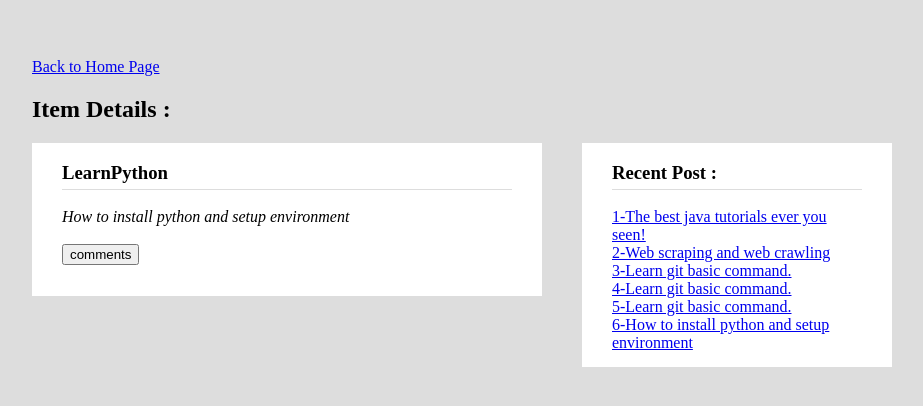
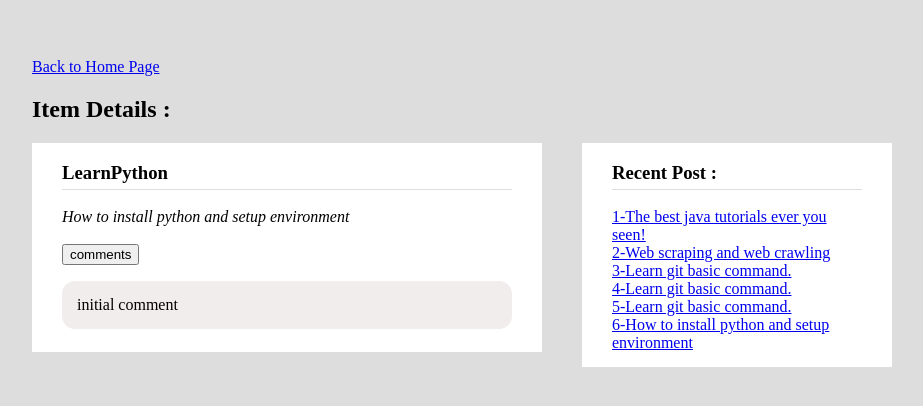
Before and after one commit to Rubel-Mahmud/Django-ORM, a Django app: page /blog/item/2/ in a window 1280 px wide. Shown: the top 406 px of the page, without its empty margins (178-1101 px from the left). Run offline with Django 3.2, Linux system fonts and the light colour scheme; data comes from the database, SQL or seed files in the repository; both versions use the stored data as it was after the commit.

Commit message:
create comment view and show comments in template

```diff
--- a/blog/views.py
+++ b/blog/views.py
@@ -33,8 +33,9 @@ def delete(request, id):
 def item_detail(request, id):
     context = Blog.objects.all().order_by('-id')
     item = Blog.objects.get(pk=id)
+    comments = Comment.objects.all().filter(blog=item)
     return render(request, 'blog/item_detail.html', {
-        'item':item, 'context':context
+        'item':item, 'context':context, 'comments':comments
     })
 
 
--- a/static/blog/style.css
+++ b/static/blog/style.css
@@ -48,3 +48,17 @@ input[type='text']{
 input[type='submit']{
     padding:4px 7px;
 }
+
+.comment{}
+.comment ul{
+    list-style: none;
+    margin: 0px;
+    padding: 0px;
+    outline: 0px;
+}
+.comment ul li{
+    background: #F1EDED;
+    margin-bottom: 8px;
+    padding: 15px 15px;
+    border-radius: 13px;
+}
--- a/templates/blog/item_detail.html
+++ b/templates/blog/item_detail.html
@@ -16,6 +16,13 @@
                 </a>
             </li>
         </ul>
+        <div class="comment">
+            {% for comment in comments %}
+                <ul>
+                    <li>{{ comment.caption }}</li>
+                </ul>
+            {% endfor %}
+        </div>
     </div>
 <!---
     <div class="blogItemRight">
```
Also changed, not shown: db.sqlite3.
